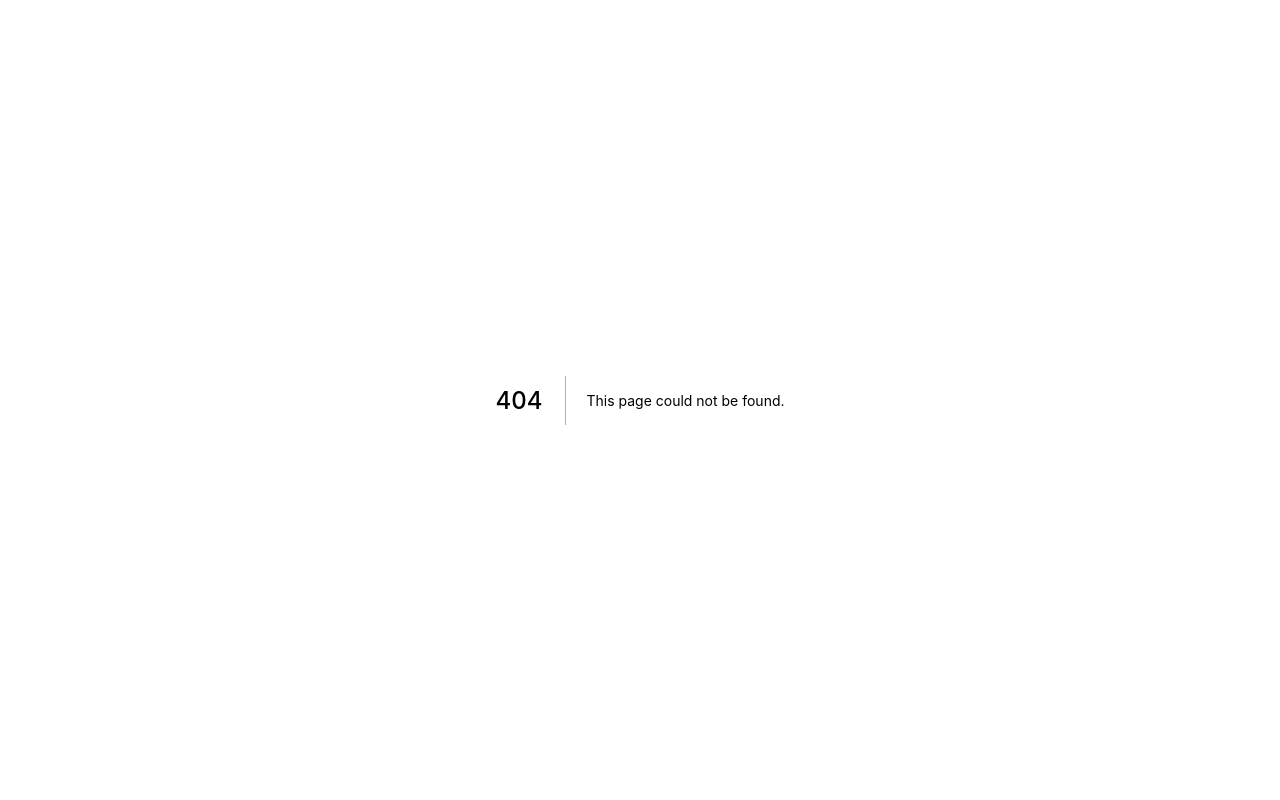
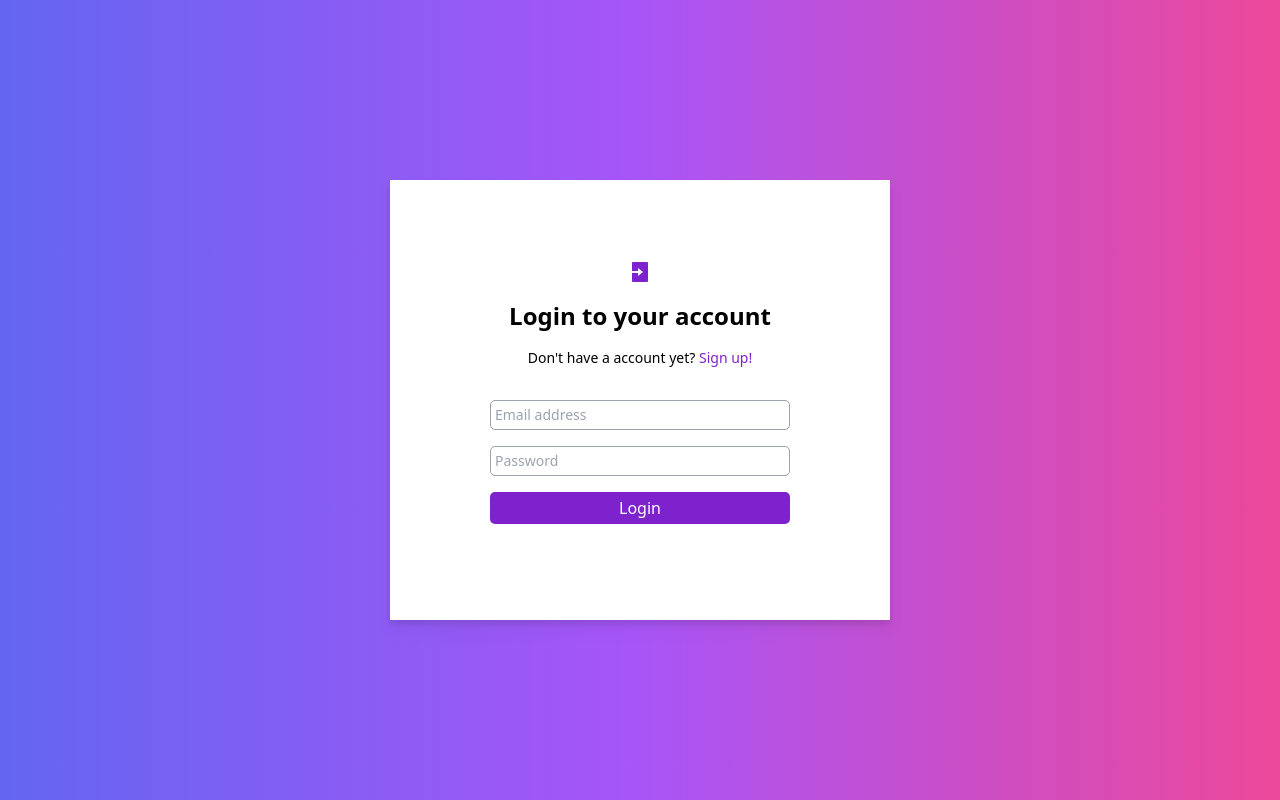
Before and after one commit to divyesh123-jain/startup-lookup, a Next.js app in the folder frontend/: page /login/login in a window 1280 px wide. Before the commit this address had no page. Built offline with nearby package versions, Linux system fonts and the light colour scheme.

Commit message:
added login page

```diff
--- a/frontend/package.json
+++ b/frontend/package.json
@@ -11,7 +11,8 @@
   "dependencies": {
     "next": "12.2.5",
     "react": "18.2.0",
-    "react-dom": "18.2.0"
+    "react-dom": "18.2.0",
+    "react-icons": "^4.4.0"
   },
   "devDependencies": {
     "autoprefixer": "^10.4.8",
--- a/frontend/pages/index.js
+++ b/frontend/pages/index.js
@@ -1,9 +1,9 @@
 import Head from 'next/head'
 import Image from 'next/image'
-import styles from '../styles/Home.module.css'
+// import Login from './Login/Login'
 
 export default function Home(){
   return(
-    <h1>Hello</h1>
+    <div>Hello</div>
   )
 }
--- /dev/null
+++ b/frontend/pages/login/createnew.js
@@ -0,0 +1,9 @@
+import React from 'react'
+
+const createnew = () => {
+  return (
+    <div>createnew</div>
+  )
+}
+
+export default createnew
--- /dev/null
+++ b/frontend/pages/login/login.js
@@ -0,0 +1,51 @@
+import React from 'react'
+import {RiLoginBoxFill} from 'react-icons/ri'
+import Link from 'next/link'
+
+const Login = () => {
+    const loginFields=[
+        {
+            labelText:"Email address",
+            labelFor:"email-address",
+            id:"email-address",
+            name:"email",
+            type:"email",
+            autoComplete:"email",
+            isRequired:true,
+            placeholder:"Email address"
+        },
+        {
+            labelText:"Password",
+            labelFor:"password",
+            id:"password",
+            name:"password",
+            type:"password",
+            autoComplete:"current-password",
+            isRequired:true,
+            placeholder:"Password"
+        }
+    ]
+  return (
+    <div className='h-[100vh] bg-gradient-to-r from-indigo-500 via-purple-500 to-pink-500 flex justify-center items-center'>
+      <div className='md:w-[500px] p-5 py-20 h-[100vh] md:h-auto w-full bg-white drop-shadow-lg flex justify-center items-center gap-4 flex-col'>
+        <RiLoginBoxFill className='text-purple-700 text-2xl' />
+        <h2 className='font-bold text-2xl'>Login to your account</h2>
+        <p className='text-sm'>Don't have a account yet? <span className='text-purple-700'><Link href = '/login/createnew'>Sign up!</Link></span></p>
+
+        <form className='flex my-4 flex-col gap-4 w-[300px]' action="">
+          {loginFields.map((element)=>{
+            return(
+              <>
+                <input type={element.type} placeholder = {element.labelText} className = "w-full text-gray-500 rounded-[5px] font-[500] text-sm p-1 outline-none border-[1px] border-gray-400" />
+              </>
+            )
+          })}
+          <button type='submit' className='flex justify-center items-center bg-purple-700 p-1 rounded-[5px] hover:bg-purple-400 border-none outline-none text-white'>Login</button>
+        </form>
+
+      </div>
+    </div>
+  )
+}
+
+export default Login
```
Also changed, not shown: 1 other file (tests, documents, lock files or other folders).
